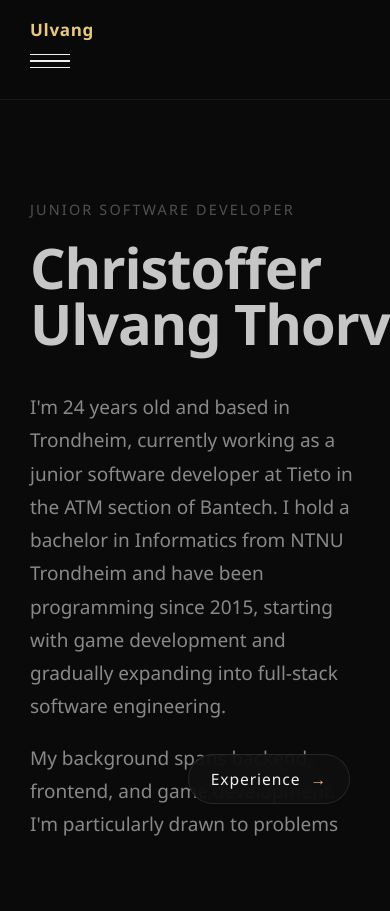
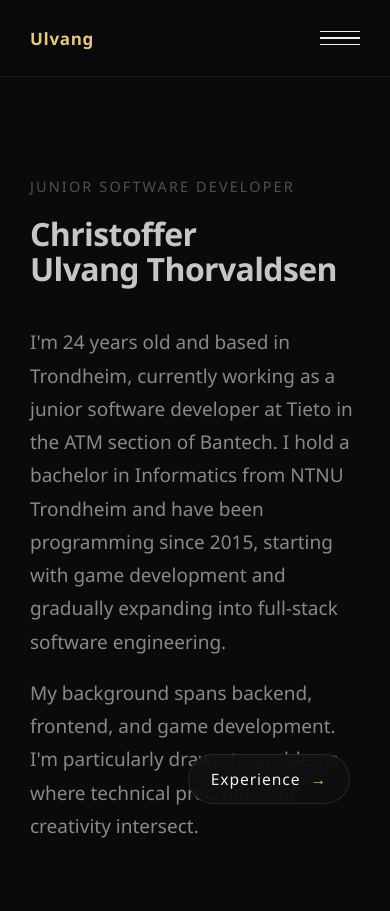
Before and after one commit to Ulvang01/Ulvang01.github.io, a plain HTML site: page informational/index.html in a window 390 px wide. Shown: the top 911 px of the page. Before the commit the page ends 844 px from the top, so only its background shows below. Drawn offline with Linux system fonts and the light colour scheme.

Commit message:
feat: more informational page improvements

```diff
--- a/css/informational.css
+++ b/css/informational.css
@@ -2,16 +2,22 @@
     font-size: 125%;
 }
 
-html,
-body {
-    overflow: auto;
+html {
+    overflow-x: hidden;
+    overflow-y: auto;
     scroll-behavior: smooth;
 }
 
-/* ── sticky nav ── */
+body {
+    overflow: visible;
+}
+
+/* ── fixed nav ── */
 .top-nav {
-    position: sticky;
+    position: fixed;
     top: 0;
+    left: 0;
+    right: 0;
     z-index: 100;
     display: flex;
     align-items: center;
@@ -21,6 +27,15 @@
     backdrop-filter: blur(14px);
     -webkit-backdrop-filter: blur(14px);
     border-bottom: 1px solid rgba(240, 240, 240, 0.06);
+    transition: transform 0.3s cubic-bezier(0.4, 0, 0.2, 1);
+}
+
+.top-nav--hidden {
+    transform: translateY(-100%);
+}
+
+main {
+    padding-top: var(--nav-height, 3.5rem);
 }
 
 .top-nav__name {
@@ -59,7 +74,7 @@
 .section {
     padding: 5rem 1.5rem;
     border-bottom: 1px solid rgba(240, 240, 240, 0.06);
-    scroll-margin-top: 52px;
+    scroll-margin-top: var(--nav-height, 52px);
 }
 
 .section--about {
@@ -97,12 +112,15 @@
 }
 
 .about__name {
-    font-size: clamp(2.8rem, 6vw, 4.5rem);
+    font-size: clamp(1.6rem, 5.5vw, 4rem);
     font-weight: 700;
-    line-height: 1;
+    line-height: 1.1;
     letter-spacing: -0.02em;
     margin-bottom: 2rem;
     opacity: 0.82;
+    hyphens: none;
+    overflow-wrap: normal;
+    word-break: keep-all;
 }
 
 .about__bio {
@@ -522,7 +540,9 @@
     width: 100%;
     height: 1.5px;
     background: var(--color-fg);
-    transition: transform 0.3s cubic-bezier(0.4, 0, 0.2, 1), opacity 0.2s;
+    transition:
+        transform 0.3s cubic-bezier(0.4, 0, 0.2, 1),
+        opacity 0.2s;
     transform-origin: center;
 }
 
@@ -539,18 +559,16 @@
 }
 
 /* ── mobile nav ── */
-@media (max-width: 640px) {
+@media (max-width: 800px) {
     .top-nav {
         flex-wrap: wrap;
-        align-items: center;
     }
 
-    .top-nav__burger {
-        display: flex;
-    }
+    .top-nav__name  { order: 1; }
+    .top-nav__burger { order: 2; display: flex; }
 
     .top-nav__links {
-        /* collapsed by default */
+        order: 3;
         flex-direction: column;
         gap: 0;
         width: 100%;
--- a/informational/informational.js
+++ b/informational/informational.js
@@ -114,6 +114,54 @@
   sections.forEach(s => s && observer.observe(s));
 }
 
+/* ── hide nav on scroll down, reveal on scroll up ── */
+function initScrollNav() {
+  const nav = document.querySelector('.top-nav');
+  if (!nav) return;
+
+  // expose nav height as a CSS variable for padding-top and scroll-margin-top
+  const setNavHeight = () =>
+    document.documentElement.style.setProperty('--nav-height', nav.offsetHeight + 'px');
+  setNavHeight();
+  window.addEventListener('resize', setNavHeight);
+
+  // suppress hide during smooth-scroll triggered by nav link clicks
+  let navClickActive = false;
+  let navClickTimer  = null;
+
+  document.querySelectorAll('.top-nav__links a').forEach(a => {
+    a.addEventListener('click', () => {
+      navClickActive = true;
+      clearTimeout(navClickTimer);
+      // smooth-scroll to any section shouldn't take more than 1s
+      navClickTimer = setTimeout(() => { navClickActive = false; }, 1000);
+    });
+  });
+
+  let lastY   = window.scrollY;
+  let ticking = false;
+
+  window.addEventListener('scroll', () => {
+    if (ticking) return;
+    ticking = true;
+    requestAnimationFrame(() => {
+      const y    = window.scrollY;
+      const diff = y - lastY;
+
+      if (!navClickActive && diff > 4 && y > nav.offsetHeight) {
+        // scrolling down — hide
+        nav.classList.add('top-nav--hidden');
+      } else if (diff < 0) {
+        // any upward movement — show
+        nav.classList.remove('top-nav--hidden');
+      }
+
+      lastY   = y;
+      ticking = false;
+    });
+  }, { passive: true });
+}
+
 /* ── burger menu ── */
 function initBurger() {
   const burger  = document.querySelector('.top-nav__burger');
@@ -138,6 +186,7 @@
 renderSkills(skills);
 renderTimeline(experience, 'experience-container');
 renderTimeline(education,  'education-container');
-initBurger();
 renderProjects(projects);
 initNav();
+initScrollNav();
+initBurger();
```
